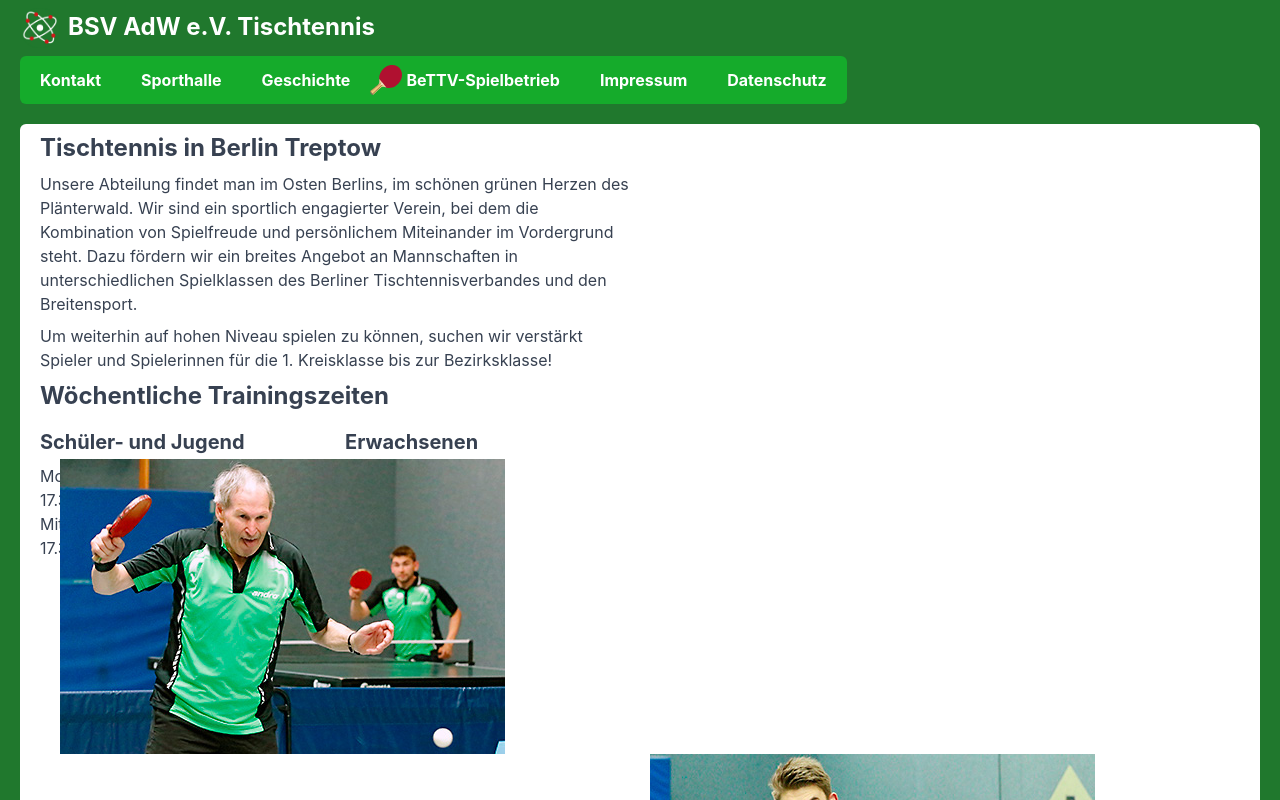
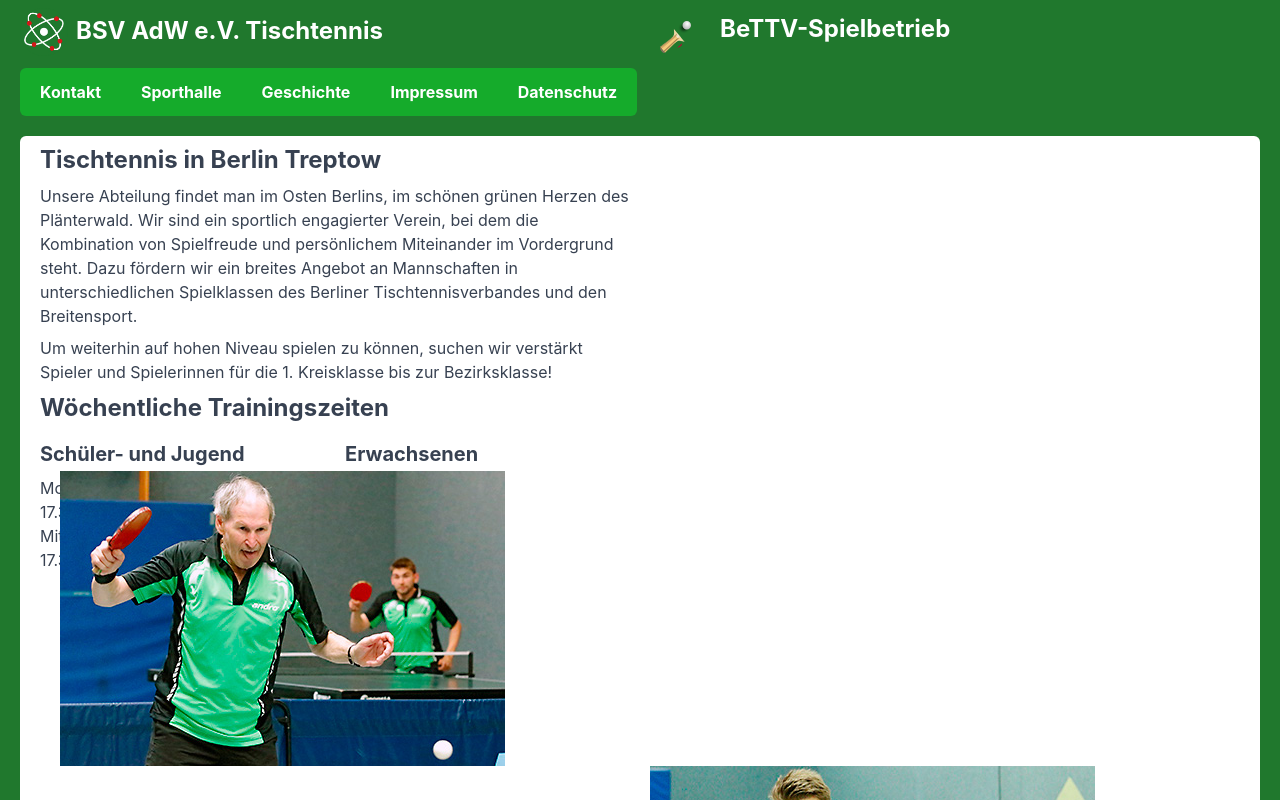
Before and after one commit to sbry/bsvadw.de, a Next.js app: page / in a window 1280 px wide. Shown: the top 800 px of the page. Built offline with nearby package versions, Linux system fonts and the light colour scheme.

Commit message:
cleaned up the menu

```diff
--- a/components/header.js
+++ b/components/header.js
@@ -20,25 +20,6 @@ export default function Header() {
                         {name: 'Kontakt', href: '/kontakt'},
                         {name: 'Sporthalle', href: '/sporthalle'},
                         {name: 'Geschichte', href: '/geschichte'},
-                    ].map((item) => (
-                        <ActiveLink
-
-                            key={item.name}
-                            href={item.href}
-                            className={item.current ? 'active' : ''}
-                            aria-current={item.current ? 'page' : undefined}
-                        >
-                            {item.name}
-                        </ActiveLink>
-                    ))}
-                    <a
-                        className={"external-link"}
-                        href={"https://bettv.tischtennislive.de/default.aspx?L1=Public&L2=Verein&L2P=1198&Page=Spielbetrieb&Sportart=96"}>
-                        BeTTV-Spielbetrieb
-                    </a>
-
-
-                    {[
                         {name: 'Impressum', href: '/impressum'},
                         {name: 'Datenschutz', href: '/datenschutz'},
                     ].map((item) => (
@@ -52,6 +33,7 @@ export default function Header() {
                             {item.name}
                         </ActiveLink>
                     ))}
+
                 </nav>
             </div>
         </header>
--- a/components/layout.js
+++ b/components/layout.js
@@ -10,18 +10,35 @@ export default function Layout({children}) {
                 <title>BSV AdW e.V. Tischtennis</title>
                 <link rel="icon" href="/favicon.ico"/>
             </Head>
-            <div title={"Berliner Sportverein Akademie der Wissenschaften e.V."} className={'mx-5 font-bold text-white text-xl sm:text-2xl py-2'}>
-                <a href="/">
-                    <div className={" "}>
+            <div className={"grid grid-cols-1 sm:grid-cols-2 mb-5 sm:mb-1"}>
+                <div title={"Berliner Sportverein Akademie der Wissenschaften e.V."}
+                     className={'mx-5 font-bold text-white text-xl md:text-2xl py-2'}>
+                    <a href="/">
                         <img
-                            className={"inline-block w-10 h-10 mr-2"} src="/logo/adw-symbol.png"
+                            className={"inline-block w-12 h-12 mr-2"} src="/logo/adw-symbol.png"
                             alt="AdW"
                         />
                         BSV AdW e.V. Tischtennis
-                    </div>
-                </a>
+                    </a>
 
 
+                </div>
+                <div title={"Spielbetrieb des BSV AdW beim Berliner Tischtennisverband"}
+                     className={'mx-5 font-bold text-white text-xl md:text-2xl py-2'}
+                >
+                    <a
+                        className={""}
+                        href={"https://bettv.tischtennislive.de/default.aspx?L1=Public&L2=Verein&L2P=1198&Page=Spielbetrieb&Sportart=96"}>
+                        <img
+                            className={"inline-block w-12 mr-3"} src="/logo/tt-icon.svg"
+                            alt="AdW"
+                        />
+                        BeTTV-Spielbetrieb
+
+                    </a>
+
+
+                </div>
             </div>
             <Header/>
 
--- a/styles/app.scss
+++ b/styles/app.scss
@@ -41,17 +41,25 @@ body {
   }
 }
 
-.external-link {
-  background-position: left center;
-  background-repeat: no-repeat;
-  background-image: url(tt-icon.svg);
-  background-size: 2rem auto;
-  padding-left: 36px;
-
-}
+//.external-link {
+//  background-position: left center;
+//  background-repeat: no-repeat;
+//  background-image: url(public/logo/tt-icon.svg);
+//  background-size: 2rem auto;
+//  padding-left: 36px;
+//
+//}
 
 header, footer, body {
   background-color: $color;
+}
+
+.heading {
+
+  @media (min-width: theme('screens.md')) {
+
+  }
+
 }
 
 nav {
```
Also changed, not shown: public/logo/tt-icon.svg (added), styles/tt-icon.svg (deleted).
